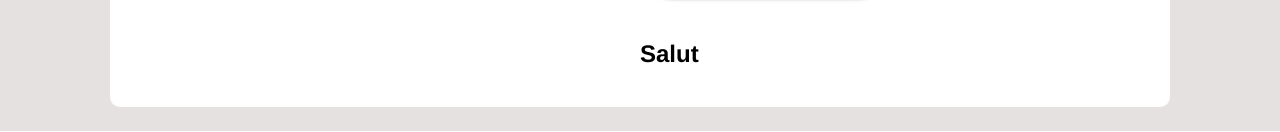
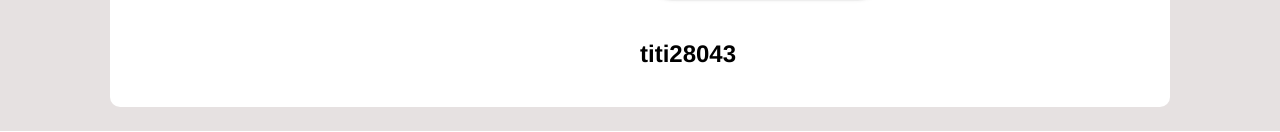
Before and after one commit to sugiilol/dealabs-clone, a React (Vite) app in the folder dealabs-clone/: page / in a window 1280 px wide. Shown: the part 556-688 px from the top of the page. Built offline with nearby package versions, Linux system fonts and the light colour scheme.

Commit message:
userCard props updated with actualUser

```diff
--- a/dealabs-clone/src/Components/DealCard/DealCard.jsx
+++ b/dealabs-clone/src/Components/DealCard/DealCard.jsx
@@ -1,14 +1,15 @@
 import "./DealCard.css"
 import {deals} from "../../Data/DealsData"
+import {users} from "../../Data/UsersData"
 import ShareOutlinedIcon from '@mui/icons-material/ShareOutlined';
 import OpenInNewOutlinedIcon from '@mui/icons-material/OpenInNewOutlined';
 import QuestionAnswerOutlinedIcon from '@mui/icons-material/QuestionAnswerOutlined';
 import Button from '@mui/material/Button';
-import UserCard from "../userCard/UserCard"
+import UserCard from "../UserCard/UserCard"
 
 export default function DealCard(){
 
-    const actualUser = "michel"
+    const actualUser = users.find( user => user.id === deals[0].userId)
 
     return(
         <div className="container-card-deal">
--- a/dealabs-clone/src/Components/userCard/userCard.jsx
+++ b/dealabs-clone/src/Components/userCard/userCard.jsx
@@ -1,11 +1,10 @@
-import "./userCard.css"
+import "./UserCard.css"
 
 export default function UserCard(props){
 
-    console.log(props)
     return(
-        <>
-            <h2>Salut</h2>
-        </>
+        <div>
+            <h2>{props.user.pseudo}</h2>
+        </div>
     )
 }
--- a/dealabs-clone/src/Data/DealsData.jsx
+++ b/dealabs-clone/src/Data/DealsData.jsx
@@ -3,9 +3,9 @@ import fuckOff from "./img/fuckOff.jpg"
 export const deals = [
     {
         id:1,
+        userId : 1,
         date:"14 septembre 2023",
         owner : "Supercell",
-        poster : "titi28043",
         title: "1 750 000 Or offerts en résolvant 3 énigmes d\'échecs sur Clash Royale et Clash of Clans",
         img: fuckOff,
         degres: 5818,
--- a/dealabs-clone/src/Data/UsersData.jsx
+++ b/dealabs-clone/src/Data/UsersData.jsx
@@ -1,10 +1,11 @@
-import avatarUser1 from "./img/avatarUser1.jpg"
+// import avatarUser1 from "./img/avatarUser1.jpg"
 
 export const users = [
     {
+        id:1,
         pseudo: "titi28043",
         yearInscription : "2021",
-        avatar : avatarUser1,
+        // avatar : avatarUser1,
         nbOfPost: 973,
         idPosts : [1, 2 , 3],
         nbOfLike: 11050
```
